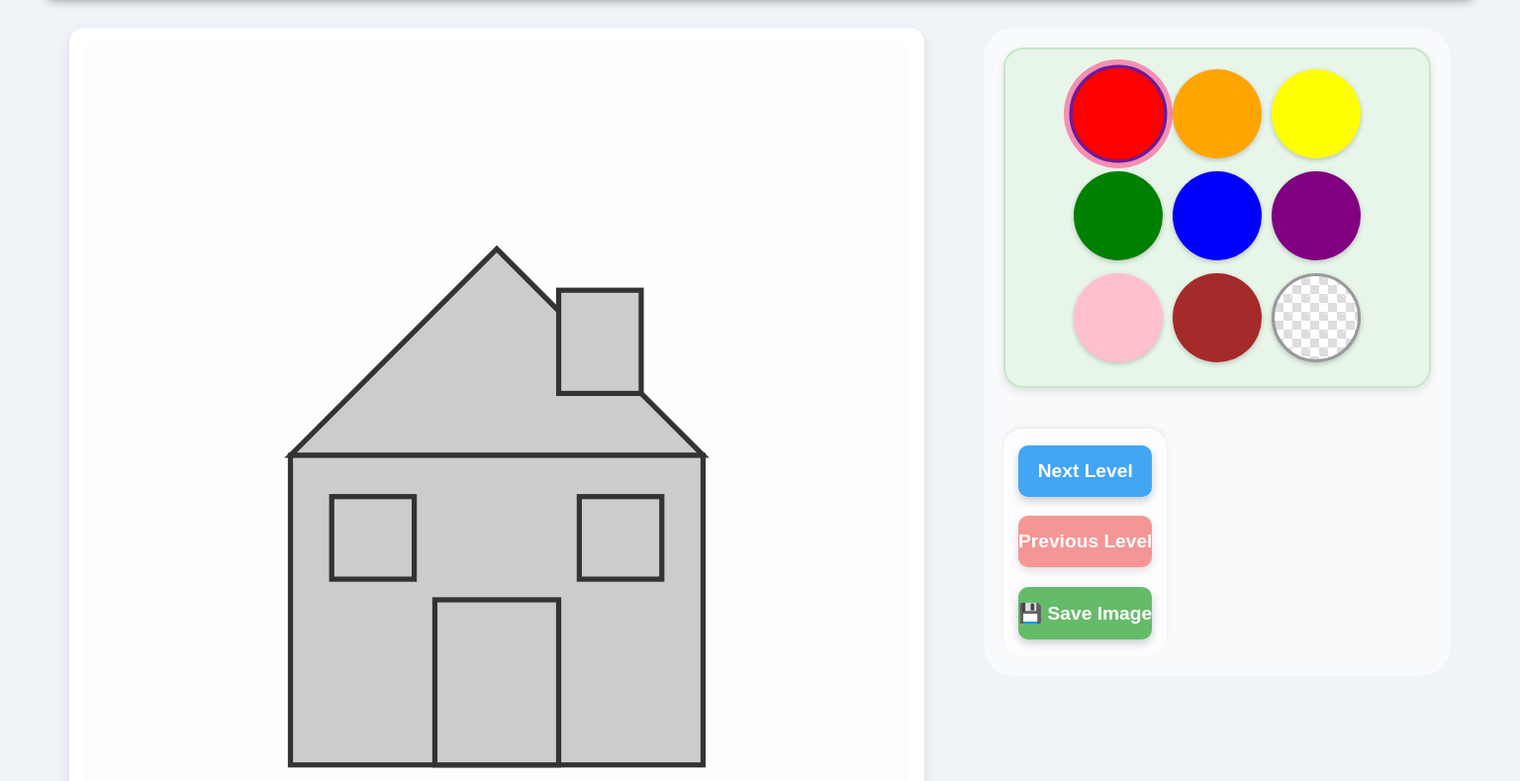
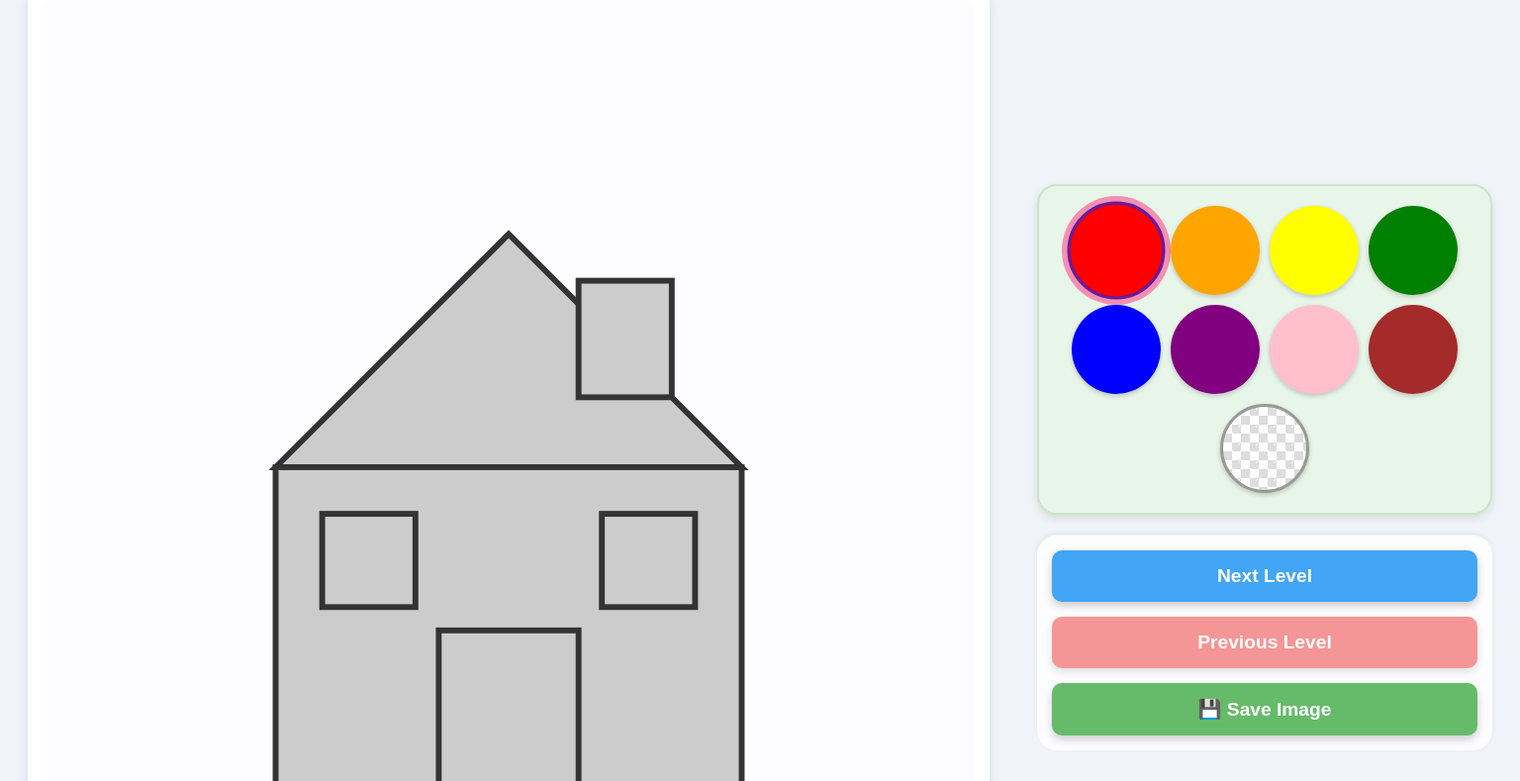
Before and after one commit to Joenasriani/coloring-book, a React app: page index.html in a window 1536 px wide. Shown: the part 128-917 px from the top of the page at 99% size. Built offline with nearby package versions, Linux system fonts and the light colour scheme.

Commit message:
fix: make layout more adaptive across screen sizes

```diff
--- a/index.html
+++ b/index.html
@@ -2,11 +2,14 @@
 <html lang="en">
 <head>
     <meta charset="UTF-8">
-    <meta name="viewport" content="width=device-width, initial-scale=1.0">
+    <meta name="viewport" content="width=device-width, initial-scale=1.0, viewport-fit=cover">
     <title>Coloring Book</title>
-    <link href="https://fonts.googleapis.com/css2?family=Nunito:wght@400;700&display=swap" rel="stylesheet">
+    <link href="https://fonts.googleapis.com/css2?family=Nunito:wght@400;700;800&display=swap" rel="stylesheet">
     <style>
-      html, body {
+      * { box-sizing: border-box; }
+
+      html,
+      body {
         min-height: 100%;
         margin: 0;
         padding: 0;
@@ -14,117 +17,101 @@
         background-color: #f0f4f8;
       }
 
-      #root {
-        min-height: 100%;
-      }
+      body { min-width: 320px; }
+      #root { min-height: 100%; }
+
+      button,
+      [role="button"] { -webkit-tap-highlight-color: transparent; }
 
       .app-layout {
         display: flex;
         flex-direction: column;
-        min-height: 100vh;
+        min-height: 100svh;
         width: 100%;
-        box-sizing: border-box;
       }
 
       .app-header {
         width: 100%;
-        box-sizing: border-box;
+        position: sticky;
+        top: 0;
+        z-index: 5;
       }
 
       .content-wrapper {
-        display: flex;
-        flex-direction: column;
-        flex-grow: 1;
+        display: grid;
+        grid-template-columns: minmax(0, 1fr);
+        align-items: start;
         width: 100%;
-        box-sizing: border-box;
-        padding: 10px;
-        gap: 20px;
+        max-width: 1920px;
+        margin: 0 auto;
+        padding: clamp(8px, 3vw, 28px);
+        gap: clamp(12px, 3vw, 28px);
       }
 
       .drawing-section {
         width: 100%;
+        min-width: 0;
         display: flex;
         justify-content: center;
         align-items: center;
       }
 
       .controls-sidebar {
-        display: flex;
-        flex-direction: column;
-        gap: 20px;
+        display: grid;
+        grid-template-columns: minmax(0, 1fr);
+        gap: clamp(12px, 3vw, 20px);
         width: 100%;
+        min-width: 0;
       }
 
       .drawing-container-responsive {
-        width: 100%;
+        width: min(100%, 92svh, 760px);
         max-width: 100%;
         height: auto;
         aspect-ratio: 1 / 1;
       }
 
-      @media (min-width: 481px) {
+      .palette-responsive,
+      .nav-responsive { min-width: 0; }
+
+      @media (max-width: 480px) {
+        .app-header { position: static; }
+        .content-wrapper { padding: 8px; gap: 10px; }
+        .drawing-container-responsive { width: min(100%, 78svh); }
+      }
+
+      @media (min-width: 700px) {
+        .controls-sidebar {
+          grid-template-columns: minmax(0, 1.3fr) minmax(220px, 0.7fr);
+          align-items: stretch;
+        }
+      }
+
+      @media (min-width: 1100px) {
         .content-wrapper {
-          padding: 30px;
-          max-width: 800px;
-          margin: 0 auto;
+          grid-template-columns: minmax(460px, 1fr) minmax(320px, 420px);
+          align-items: center;
         }
 
         .controls-sidebar {
-            flex-direction: row;
-            flex-wrap: wrap;
-            justify-content: center;
-            align-items: flex-start;
+          grid-template-columns: minmax(0, 1fr);
+          position: sticky;
+          top: 110px;
         }
 
-        .palette-responsive {
-            flex: 1 1 300px;
-        }
-
-        .nav-responsive {
-            flex: 1 1 200px;
+        .drawing-container-responsive {
+          width: min(100%, calc(100svh - 150px), 860px);
         }
       }
 
-      @media (min-width: 1440px) {
-        .app-layout {
-            padding: 40px;
-        }
-
+      @media (min-width: 1500px) {
         .content-wrapper {
-            max-width: 1800px;
-            margin: 0 auto;
-            flex-direction: row;
-            align-items: flex-start;
-            gap: 60px;
-            min-height: calc(100vh - 120px);
-        }
-
-        .drawing-section {
-            flex: 2;
-            min-height: 0;
-            display: flex;
-            align-items: center;
-            justify-content: center;
+          grid-template-columns: minmax(620px, 1fr) 460px;
+          gap: 48px;
         }
 
         .drawing-container-responsive {
-            width: min(100%, 820px);
-            max-width: 100%;
-        }
-
-        .controls-sidebar {
-            flex: 1;
-            flex-direction: column;
-            justify-content: center;
-            gap: 40px;
-            padding: 20px;
-            background: rgba(255, 255, 255, 0.5);
-            border-radius: 30px;
-            backdrop-filter: blur(10px);
-        }
-
-        .nav-responsive {
-            margin-top: auto;
+          width: min(100%, calc(100svh - 170px), 960px);
         }
       }
     </style>
```
